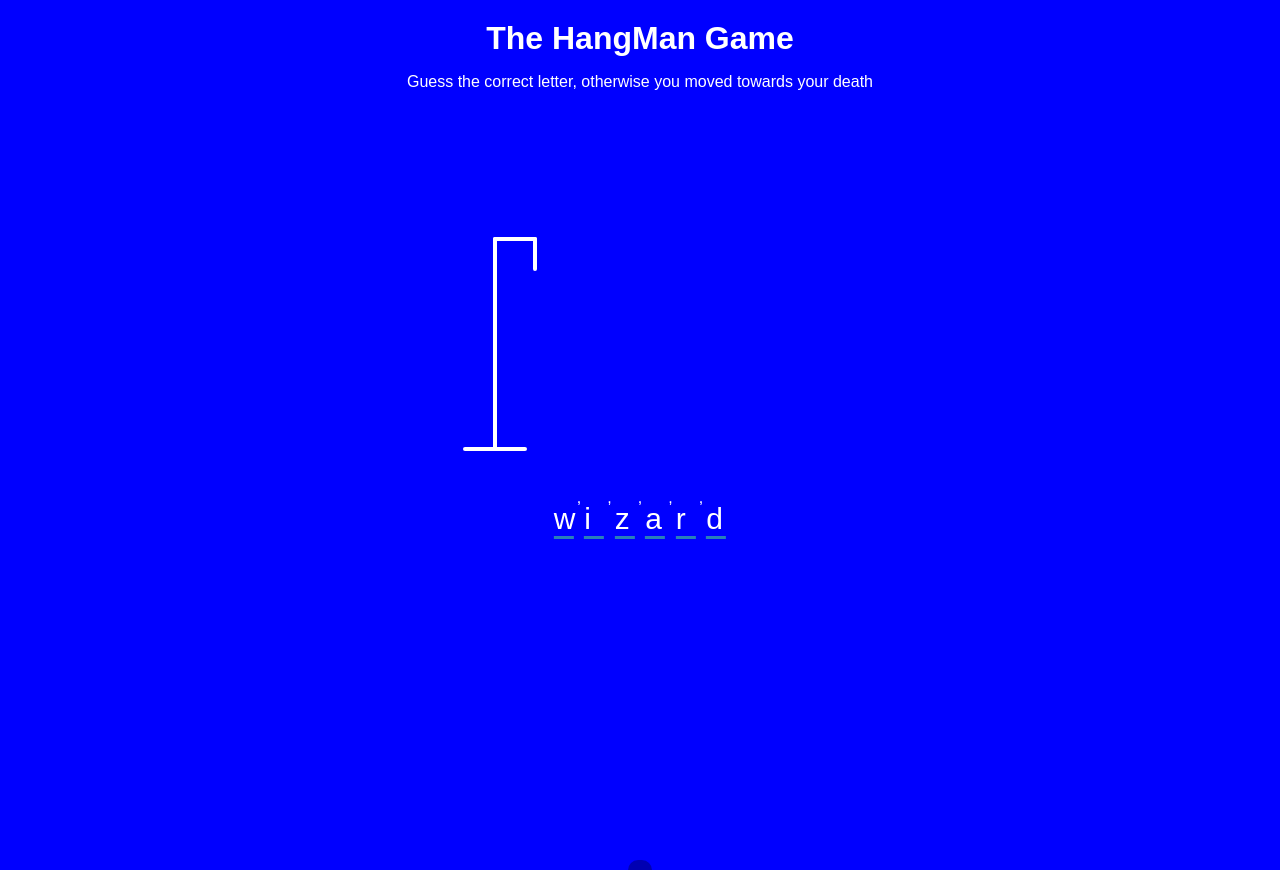
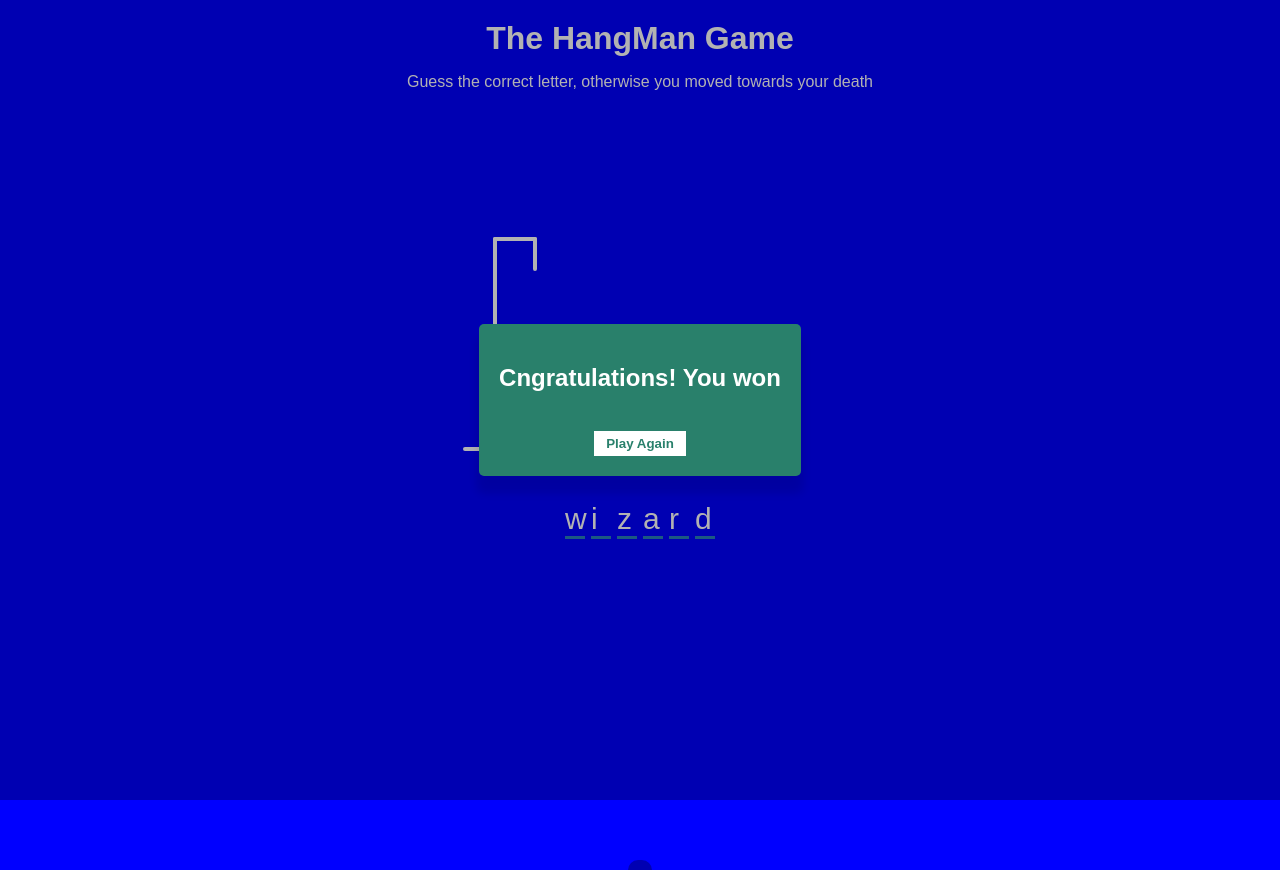
Before and after one commit to ritikkamboj/HangMan-Game, a plain HTML site: page index.html in a window 1280 px wide. Drawn offline with Linux system fonts and the light colour scheme.

Commit message:
applied the js functionality when selected word is same as typed word

```diff
--- a/index.html
+++ b/index.html
@@ -46,7 +46,7 @@
 
     <div class="popup-container" id="popup-container">
       <div class="popup">
-        <!-- <h2 id="final-message">You Won the Game</h2> -->
+        <h2 id="final-message">You Won the Game</h2>
         <button class="play-btn" id="play-again">Play Again</button>
       </div>
     </div>
--- a/script.js
+++ b/script.js
@@ -8,8 +8,8 @@ const finalMessage = document.getElementById("final-message");
 const words = ["application", "programming", "interface", "wizard"];
 
 const selecteWord = words[Math.floor(Math.random() * words.length)];
-console.log( selecteWord); //string
-const x = selecteWord.split(" ");
+console.log(selecteWord); //string
+const x = selecteWord.split("");
 console.log(x);
 console.log(typeof x);
 
@@ -21,8 +21,18 @@ const wrongLetters = [];
 
 function displayWords() {
 
-    word.innerHTML = `${selecteWord.split('').map(letter => `<div class='letter'>${correctLetters.includes(letter) ? letter : ''}</div>`).join()}`
+    word.innerHTML = `${selecteWord.split('').map(letter => `<div class='letter'>${correctLetters.includes(letter) ? letter : ''}</div>`).join('')}`
 
+    // console.log(word.innerText);
+
+    const innerWord = word.innerText.replace(/\n/g, '');
+    console.log(innerWord, word.innerText);
+
+    if (innerWord === selecteWord) {
+        finalMessage.innerText = 'Cngratulations! You won'
+        popup.style.display = 'flex';
+
+    }
 
 }
 
```
